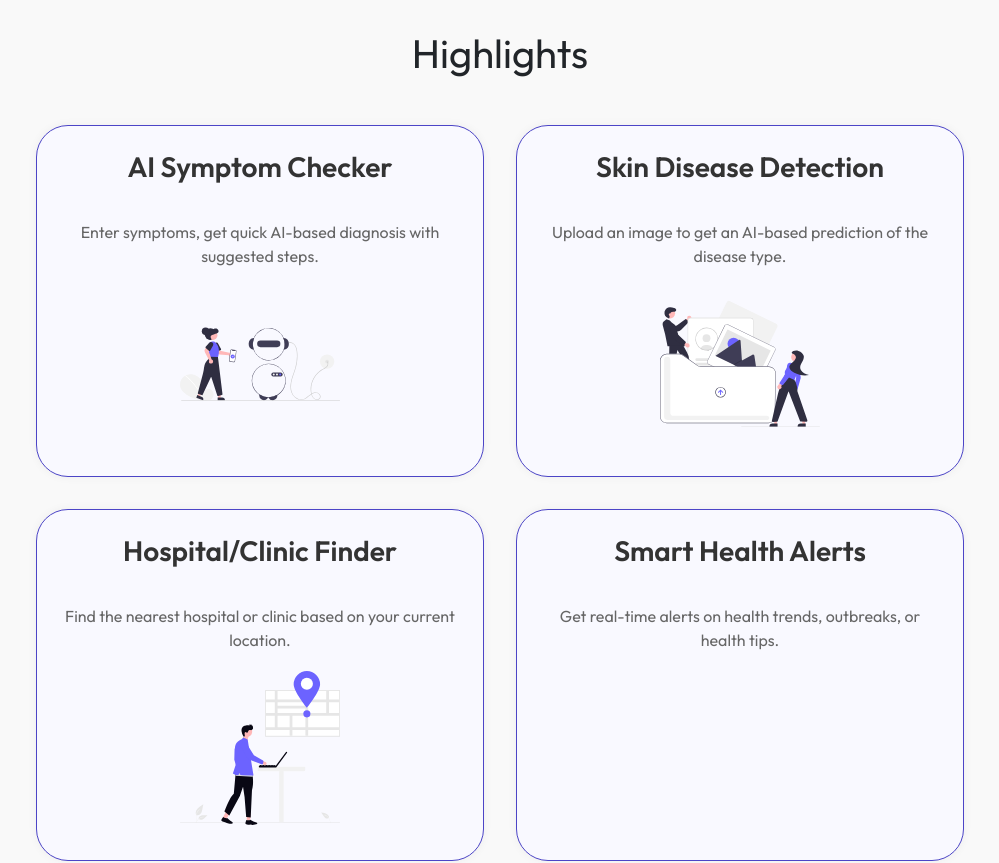
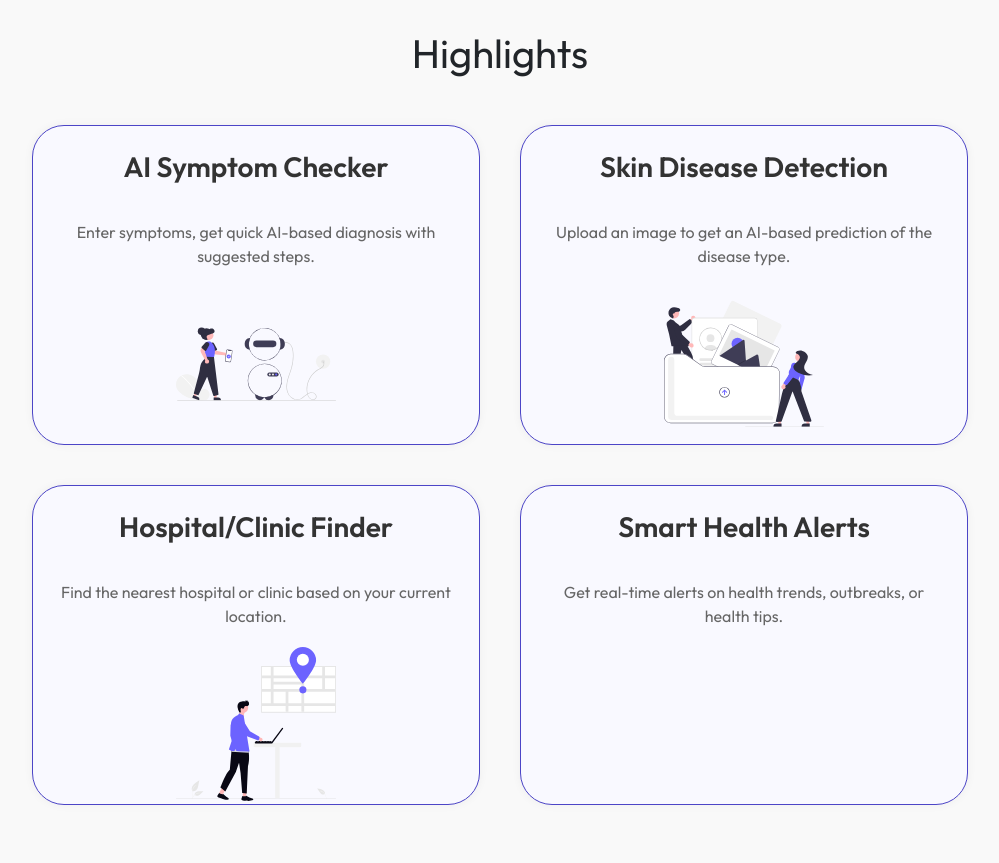
Before and after one commit to prashanth168/minor_project, a React (Create React App) app in the folder frontend/: page / in a window 1280 px wide. Shown: the part 900-1763 px from the top of the page, without its empty margins (140-1139 px from the left). Built offline with nearby package versions, Linux system fonts and the light colour scheme; some icons are missing.

Commit message:
made changes in homecontent.css

```diff
--- a/frontend/src/Components/HomeContent.css
+++ b/frontend/src/Components/HomeContent.css
@@ -72,14 +72,14 @@
 .feature-cards{
   display: flex;
   flex-wrap: wrap;
-  gap: 2rem;
+  gap: 2.5rem;
   justify-content: center;
 }
 
 
 .feature-card {
-  width: 35vw;
-  height: 22rem;
+  width: 28rem;
+  height: 20rem;
   justify-content: space-between;
   align-items: center;
   background-color: #f9f9ff;
@@ -176,8 +176,8 @@
 
 .grid-container {
   display: grid;
-  grid-template-columns: repeat(3, 10rem);
-  grid-template-rows: repeat(4, 5rem);
+  grid-template-columns: repeat(3, 15rem);
+  grid-template-rows: repeat(4, 6rem);
   row-gap: 2rem;
   padding: 0.5rem;
 }
```
